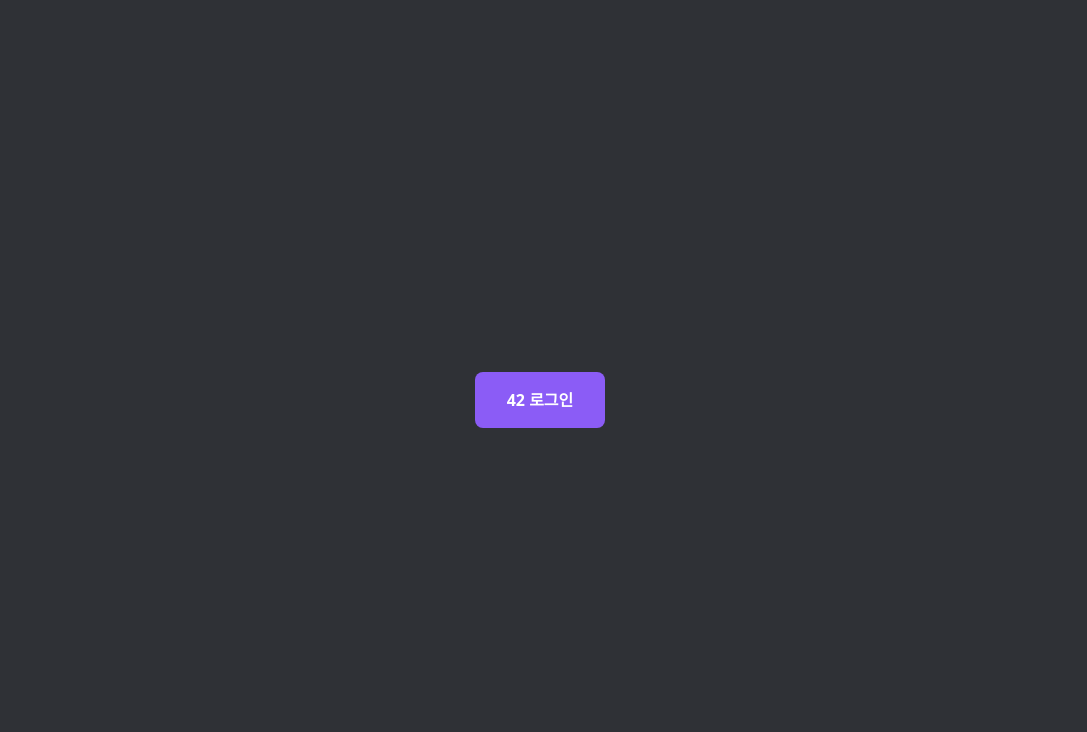
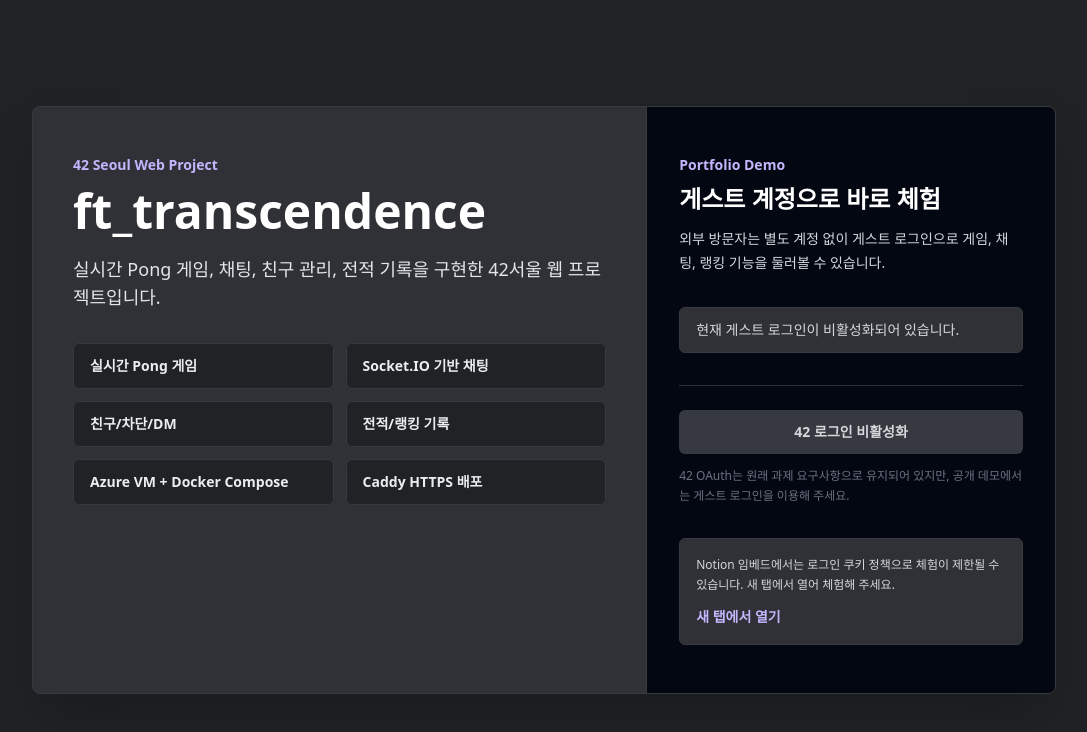
Before and after one commit to sungmpar/ft_transcendence_project, a Vue app in the folder frontend/: page /login in a window 1280 px wide. Shown: the top 732 px of the page, without its empty margins (96-1183 px from the left). Built offline with nearby package versions, Linux system fonts and the light colour scheme; no server answers; what vue3-cookies would draw is missing.

Commit message:
Improve portfolio demo login page

```diff
--- a/frontend/src/views/LoginView.vue
+++ b/frontend/src/views/LoginView.vue
@@ -1,20 +1,100 @@
 <template>
-  <div class="bg-gray-800 flex z-[1000] justify-center absolute top-0 right-0 bottom-0 left-0">
-    <div class="flex-center flex flex-col gap-4">
-      <button class="normal-button" @click="signin42">
-          42 로그인
-      </button>
-      <button v-if="isGuestLoginEnabled" class="normal-button" @click="signinGuest">
-          게스트로 체험하기
-      </button>
-    </div>
+  <div class="bg-gray-900 text-gray-100 flex z-[1000] justify-center items-center absolute top-0 right-0 bottom-0 left-0 overflow-y-auto px-4 py-8">
+    <main class="w-full max-w-5xl bg-gray-800 border border-gray-700 rounded-lg shadow-2xl overflow-hidden">
+      <div class="grid grid-cols-1 lg:grid-cols-5">
+        <section class="lg:col-span-3 px-6 py-8 sm:px-10 sm:py-12">
+          <p class="text-sm font-bold text-violet-300 mb-3">42 Seoul Web Project</p>
+          <h1 class="text-4xl sm:text-5xl font-extrabold text-white mb-5">ft_transcendence</h1>
+          <p class="text-base sm:text-lg leading-7 text-gray-300 max-w-2xl">
+            실시간 Pong 게임, 채팅, 친구 관리, 전적 기록을 구현한 42서울 웹 프로젝트입니다.
+          </p>
+
+          <div class="grid grid-cols-1 sm:grid-cols-2 gap-3 mt-8">
+            <div
+              v-for="feature in features"
+              :key="feature"
+              class="bg-gray-900 border border-gray-700 rounded-md px-4 py-3 text-sm font-semibold text-gray-200"
+            >
+              {{ feature }}
+            </div>
+          </div>
+        </section>
+
+        <section class="lg:col-span-2 bg-gray-950 border-t lg:border-t-0 lg:border-l border-gray-700 px-6 py-8 sm:px-8 sm:py-12">
+          <div class="mb-8">
+            <p class="text-sm font-bold text-violet-300 mb-2">Portfolio Demo</p>
+            <h2 class="text-2xl font-extrabold text-white mb-3">게스트 계정으로 바로 체험</h2>
+            <p class="text-sm leading-6 text-gray-400">
+              외부 방문자는 별도 계정 없이 게스트 로그인으로 게임, 채팅, 랭킹 기능을 둘러볼 수 있습니다.
+            </p>
+          </div>
+
+          <button
+            v-if="isGuestLoginEnabled"
+            class="w-full bg-violet-500 hover:bg-violet-600 text-white text-lg font-extrabold rounded-md px-6 py-4 transition duration-200 shadow-lg"
+            @click="signinGuest"
+          >
+            게스트로 체험하기
+          </button>
+          <p v-else class="bg-gray-800 border border-gray-700 rounded-md px-4 py-3 text-sm text-gray-400">
+            현재 게스트 로그인이 비활성화되어 있습니다.
+          </p>
+
+          <div class="mt-8 pt-6 border-t border-gray-800">
+            <button
+              v-if="is42LoginEnabled"
+              class="w-full bg-gray-700 hover:bg-gray-600 text-white text-sm font-bold rounded-md px-6 py-3 transition duration-200"
+              type="button"
+              @click="signin42"
+            >
+              42 로그인
+            </button>
+            <button
+              v-else
+              class="w-full bg-gray-700 text-gray-400 text-sm font-bold rounded-md px-6 py-3 cursor-not-allowed"
+              type="button"
+              disabled
+            >
+              42 로그인 비활성화
+            </button>
+            <p class="mt-3 text-xs leading-5 text-gray-500">
+              42 OAuth는 원래 과제 요구사항으로 유지되어 있지만, 공개 데모에서는 게스트 로그인을 이용해 주세요.
+            </p>
+          </div>
+
+          <div class="mt-8 bg-gray-800 border border-gray-700 rounded-md px-4 py-4">
+            <p class="text-xs leading-5 text-gray-400">
+              Notion 임베드에서는 로그인 쿠키 정책으로 체험이 제한될 수 있습니다. 새 탭에서 열어 체험해 주세요.
+            </p>
+            <a
+              class="inline-block mt-3 text-sm font-bold text-violet-300 hover:text-violet-200"
+              :href="currentUrl"
+              target="_blank"
+              rel="noopener noreferrer"
+            >
+              새 탭에서 열기
+            </a>
+          </div>
+        </section>
+      </div>
+    </main>
   </div>
 </template>
 
 <script setup lang="ts">
 
 const isGuestLoginEnabled = process.env.VUE_APP_ENABLE_GUEST_LOGIN === 'true'
+const is42LoginEnabled = false
 const backendBaseUrl = process.env.VUE_APP_BACKEND_URL || window.location.origin
+const currentUrl = window.location.href
+const features = [
+	'실시간 Pong 게임',
+	'Socket.IO 기반 채팅',
+	'친구/차단/DM',
+	'전적/랭킹 기록',
+	'Azure VM + Docker Compose',
+	'Caddy HTTPS 배포',
+]
 
 async function signin42(){
 	var url = `${backendBaseUrl}/auth/42`
```
